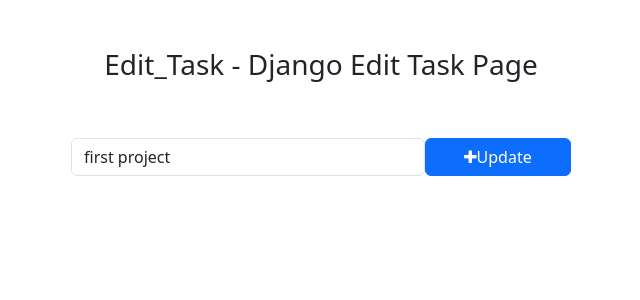
After one commit to chaitu-dp/todo, a Django app: page /todo/edit_task/1/ in a window 1280 px wide. The commit adds this page. Shown: the top 300 px of the page, without its empty margins (319-959 px from the left). Run offline with Django 5.2, Linux system fonts and the light colour scheme; data comes from the database, SQL or seed files in the repository; both versions use the stored data as it was after the commit.

Commit message:
todo final app

```diff
--- /dev/null
+++ b/templates/edit_task.html
@@ -0,0 +1,31 @@
+<!doctype html>
+<html lang="en">
+<head>
+    <meta charset="UTF-8">
+    <meta name="viewport"
+          content="width=device-width, user-scalable=no, initial-scale=1.0, maximum-scale=1.0, minimum-scale=1.0">
+    <meta http-equiv="X-UA-Compatible" content="ie=edge">
+    <title>Edit_task- Django Edit task Page</title>
+
+  <!-- Bootstrap -->
+    <link href="https://cdn.jsdelivr.net/npm/bootstrap@5.3.0-alpha1/dist/css/bootstrap.min.css" rel="stylesheet" integrity="sha384-GLhlTQ8iRABdZLl6O3oVMWSktQOp6b7In1Zl3/Jr59b6EGGoI1aFkw7cmDA6j6gD" crossorigin="anonymous">
+    <script src="https://cdn.jsdelivr.net/npm/bootstrap@5.3.0-alpha1/dist/js/bootstrap.bundle.min.js" integrity="sha384-w76AqPfDkMBDXo30jS1Sgez6pr3x5MlQ1ZAGC+nuZB+EYdgRZgiwxhTBTkF7CXvN" crossorigin="anonymous"></script>
+    <!-- Font Awesome Icons -->
+    <link rel="stylesheet" href="https://cdnjs.cloudflare.com/ajax/libs/font-awesome/4.7.0/css/font-awesome.min.css">
+
+</head>
+<body>
+<div  class=" container text-center">
+<h3 class="pt-5 pb-5">Edit_Task - Django Edit Task Page</h3>
+  <form action="{% url 'edit_task' get_task.pk %}" method="POST" style="width:500px; margin:auto;">
+                    {% csrf_token %}
+                    <div class="form-group">
+                        <span style="display: flex;">
+                            <input type="text" name='task' class="form-control" placeholder="Add a task" value="{{get_task.task}}">
+                            <button type="submit" class="btn btn-primary" style="width: 200px;"><i class="fa fa-plus"></i>Update</button>
+                        </span>
+                    </div>
+                </form>
+  </div>
+</body>
+</html>
--- a/todo/urls.py
+++ b/todo/urls.py
@@ -4,4 +4,8 @@ from . import views
 
 urlpatterns = [
     path('addTask/',views.addTask, name='addTask'),
+    path('mark_as_done/<int:pk>/',views.mark_as_done,name='mark_as_done'),
+    path('mark_as_undone/<int:pk>/',views.mark_as_undone,name='mark_as_undone'),
+    path('edit_task/<int:pk>/',views.edit_task,name='edit_task'),
+    path('delete_task/<int:pk>/',views.delete_task,name='delete_task'),
 ]
--- a/todo/views.py
+++ b/todo/views.py
@@ -1,9 +1,40 @@
 from django.http import HttpResponse
 
-from django.shortcuts import render,redirect
+from django.shortcuts import render,redirect,get_object_or_404
 from .models import Task
 
 def addTask(request):
     task = request.POST['task']
     Task.objects.create(task=task)
     return redirect('home')
+
+def mark_as_done(request, pk):
+    task = get_object_or_404(Task,pk=pk)
+    task.is_completed = True
+    task.save()
+    return redirect('home')
+
+def mark_as_undone(request,pk):
+    task = get_object_or_404(Task,pk=pk)
+    task.is_completed = False
+    task.save()
+    return redirect('home')
+
+def edit_task(request,pk):
+    get_task = get_object_or_404(Task,pk=pk)
+    if request.method=='POST':
+        new_task = request.POST['task']
+        get_task.task = new_task
+        get_task.save()
+        return redirect('home')
+    else:
+        context = {
+            'get_task':get_task
+        }
+
+    return render(request,'edit_task.html',context)
+
+def delete_task(request,pk):
+    task = get_object_or_404(Task,pk=pk)
+    task.delete()
+    return redirect('home')
--- a/todo_main/views.py
+++ b/todo_main/views.py
@@ -4,7 +4,10 @@ from todo.models import Task
 
 def home(request):
     tasks = Task.objects.filter(is_completed=False).order_by('-updated_at')
+    completed_tasks = Task.objects.filter(is_completed=True)
+
     context={
-        'tasks':tasks
+        'tasks':tasks,
+        'completed_tasks': completed_tasks
     }
     return render(request,'home.html',context)
```
Also changed, not shown: templates/home.html (+12 -4 lines), db.sqlite3.
